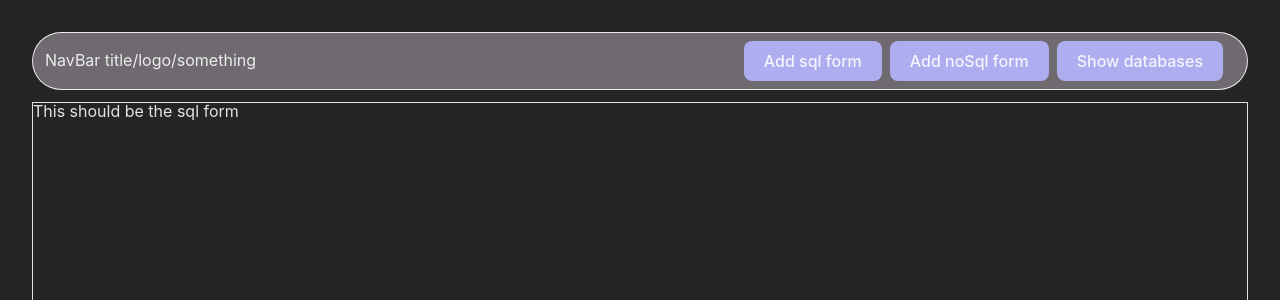
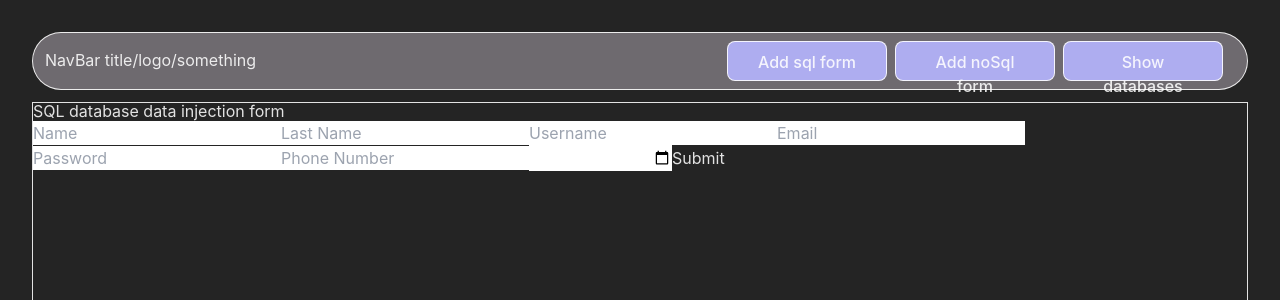
Before and after one commit to zaspeh/BDD_tp_grupal, a React (Vite) app in the folder frontend/: page /sqlForm in a window 1280 px wide. Shown: the top 300 px of the page. Built offline with nearby package versions, Linux system fonts and the light colour scheme.

Commit message:
feat: basic sql form works, without any styling tho

```diff
--- /dev/null
+++ b/frontend/src/Components/GenericForm.jsx
@@ -0,0 +1,44 @@
+import React, { useState } from 'react';
+
+
+
+
+export const GenericForm = ({handleSubmit}) => {
+// La password debería ser un hash más que la contraseña en sí
+  const [formData, setFormData] = useState({
+    name: '',
+    lastName: '',
+    username: '',
+    email: '',
+    password: '',
+    phoneNumber: '',
+    dateOfBirth: ''
+  })
+
+  const handleChange = (e) => {
+    setFormData({
+      ...formData,
+      [e.target.name]: e.target.value
+    })
+  }
+
+  const onSubmit = (e) => {
+    e.preventDefault()
+    handleSubmit(formData)
+  }
+
+  return (
+      <form onSubmit={onSubmit}>
+        <input type="text" name="name" placeholder="Name" onChange={handleChange} />
+        <input type="text" name="lastName" placeholder="Last Name" onChange={handleChange} />
+        <input type="text" name="username" placeholder="Username" onChange={handleChange} />
+        <input type="email" name="email" placeholder="Email" onChange={handleChange} />
+        <input type="password" name="password" placeholder="Password" onChange={handleChange} />
+        <input type="text" name="phoneNumber" placeholder="Phone Number" onChange={handleChange} />
+        <input type="date" name="dateOfBirth" onChange={handleChange} />
+        <button type="submit">Submit</button>
+      </form>
+  );
+}
+
+export default GenericForm;
--- a/frontend/src/Components/NavButton.jsx
+++ b/frontend/src/Components/NavButton.jsx
@@ -1,26 +1,13 @@
 import { Link } from "react-router-dom";
-
-// .navButton {
-//   background-color: #AEADF0;
-//   color: white;
-//   border: none;
-//   padding: 10px 20px;
-//   text-align: center;
-//   text-decoration: none;
-//   display: inline-block;
-//   font-size: 16px;
-//   margin: 4px 2px;
-//   cursor: pointer;
-//   border-radius: 4px;
-// }
 
 export const NavButton = ({buttonText, linkTo}) => {
   return (
 
-    <li className="bg-buttonBlue text-white border-none py-2 px-5 text-center inline-block text-base my-2 mx-1 cursor-pointer rounded-lg">
-      <Link to={linkTo}>{buttonText}</Link>
-    </li>
-
+    <Link to={linkTo} className="h-10 w-40 bg-buttonBlue text-white border border-white-500 py-2 px-5 text-center inline-block text-base my-2 mx-1 cursor-pointer rounded-lg">
+      <li className="list-none">
+      {buttonText}
+      </li>
+    </Link>
 
   );
 };
--- a/frontend/src/Components/Pages/SqlForm.jsx
+++ b/frontend/src/Components/Pages/SqlForm.jsx
@@ -1,9 +1,18 @@
-import React from 'react';
+import React, { useState } from 'react';
+import { GenericForm } from '../GenericForm';
+
+
 
 export const SqlForm = () => {
+
+  const handleSubmit = (formData) => {
+    console.log(formData)
+  }
+
   return (
     <div className='h-full border border-red-500'>
-      <h1>This should be the sql form</h1>
+      <h1>SQL database data injection form</h1>
+      <GenericForm handleSubmit={handleSubmit} />
     </div>
   );
 }
```
